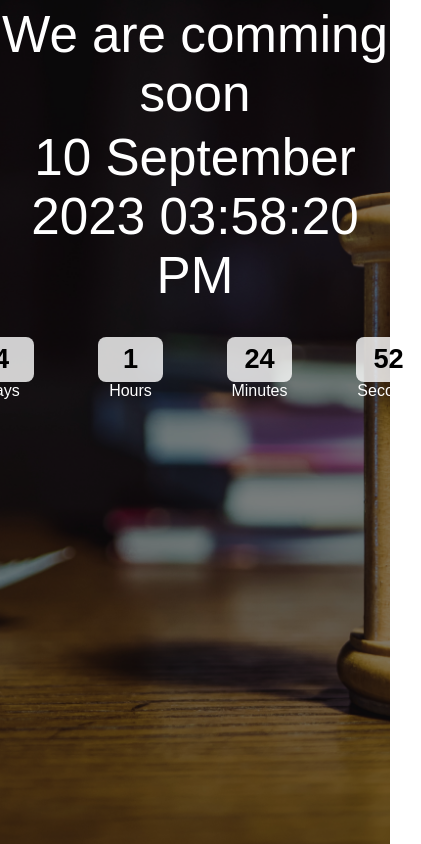
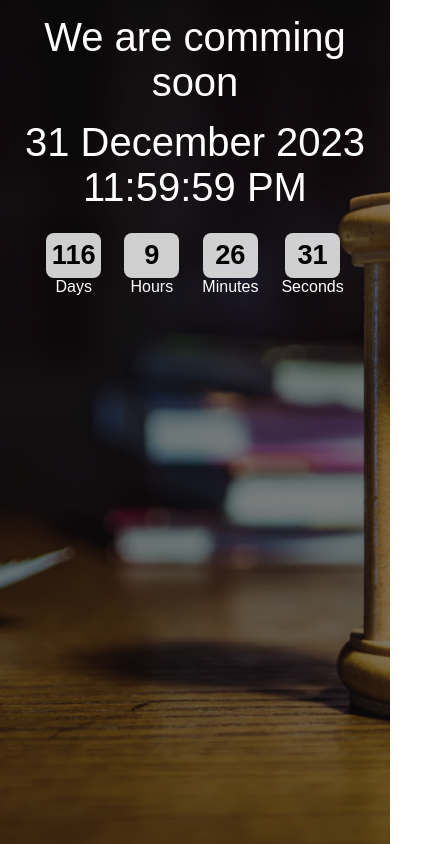
Before and after one commit to Shivamsinghshamsher/Countdown-Project, a plain HTML site: page index.html in a window 390 px wide. Shown: the whole page, 421 px wide, since content can reach past the window. Drawn offline with Linux system fonts and the light colour scheme.

Commit message:
Made Responsive design

```diff
--- a/css/custom.css
+++ b/css/custom.css
@@ -25,20 +25,20 @@
     flex-direction: column;
 }
 
-.title{
+.title {
     margin-top: .3rem;
     text-align: center;
     font-size: 3.2rem;
 }
 
-.col{
+.col {
     display: flex;
     flex-direction: row;
     justify-content: center;
     /* align-items: center; */
 }
 
-input{
+input {
     height: 45px;
     width: 65px;
     font-size: 1.7rem;
@@ -49,8 +49,27 @@ input{
     border-radius: 8px;
 }
 
-.col div{
+.col div {
     margin: 2rem;
     text-align: center;
 
 }
+
+@media screen and (max-width:960px) {
+    .col {
+        margin-top: 0.71rem;
+    }
+
+    .col div {
+        margin: 0.72rem;
+    }
+
+    input {
+        width: 55px;
+    }
+
+    .title {
+        margin-top: 0.93rem;
+        font-size: 2.5rem;
+    }
+}
--- a/js/app.js
+++ b/js/app.js
@@ -1,5 +1,5 @@
 
-const enddate = "10 September 2023 03:58:20 PM";
+const enddate = "31 December 2023 11:59:59 PM";
 document.getElementById('end-date').innerHTML = enddate;
 const remainning_time = document.querySelectorAll('input');
 function clock() {
```
